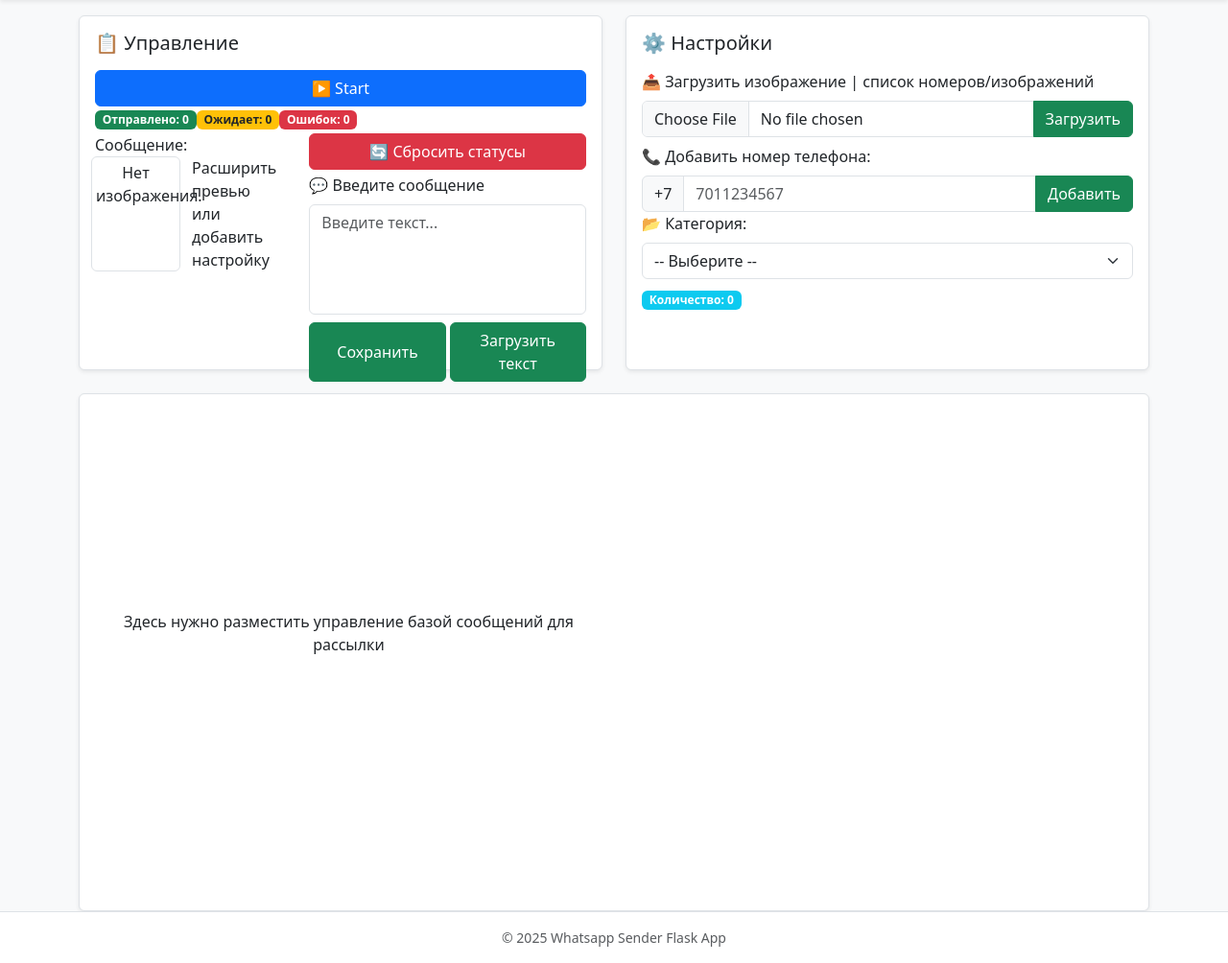
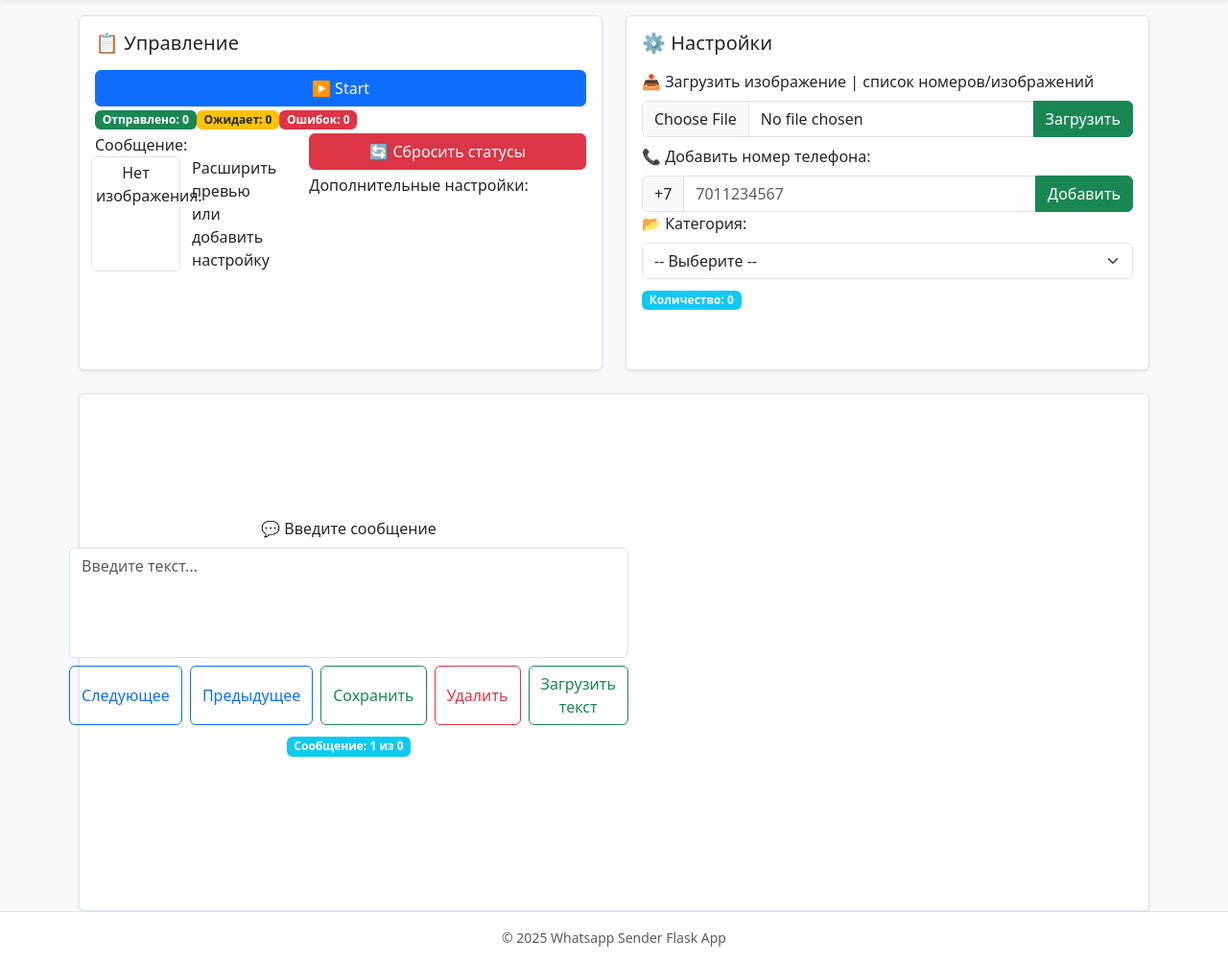
Before and after one commit to Resmus1/Whatsapp-Sender-3.0, a Flask app: page / in a window 1280 px wide. Shown: the part 57-1061 px from the top of the page at 96% size. Run offline with Flask 3, Linux system fonts and the light colour scheme; data that the repository does not hold is empty.

Commit message:
modified: - added leafing and saving messages to the base

```diff
--- a/app.py
+++ b/app.py
@@ -60,6 +60,8 @@
         current_image_url=current_image_url,
         image_directory_path=session["image_directory_path"],
         length=session["length"],
+        length_messages=session["length_messages"],
+        position_message=session.get("position_message", 0),
         sent_message=session.get("text_message"),
         numbers=session["list_numbers"],
         **utils.counter_statuses(g.data, selected_category)
@@ -92,7 +94,8 @@
                         page,
                     )
                 else:
-                    logger.info(f"Сообщение уже было отправлено: {contact.phone}")
+                    logger.info(
+                        f"Сообщение уже было отправлено: {contact.phone}")
 
             g.data = db.get_all_users()
             if all(contact.status == "sent" for contact in g.data):
@@ -125,16 +128,36 @@
 
 
 @app.route("/text", methods=["POST"])
-def text():
-    logger.info("Пользователь задал текст сообщения")
-    session["text_message"] = request.form.get("text") or ""
-
+def handle_text():
     uploaded_file = request.files.get("file")
     if uploaded_file and uploaded_file.filename.endswith('.txt'):
         file_content = uploaded_file.read().decode('utf-8')
         session["text_message"] = file_content
+        utils.add_message_to_db(session["text_message"])
+        return utils.go_home_page("Текст из файла загружен")
 
-    return utils.go_home_page("Текст сообщения сохранен")
+    session["text_message"] = request.form.get("text") or ""
+    action = request.form.get("action")
+
+    if action == "next":
+        if session["position_message"] < session["length_messages"] - 1:
+            session["position_message"] += 1
+            session["text_message"] = utils.get_index_message(session["position_message"])
+
+    elif action == "prev":
+        if session["position_message"] > 0:
+            session["position_message"] -= 1
+            session["text_message"] = utils.get_index_message(session["position_message"])
+
+
+    elif action == "save":
+        utils.add_message_to_db(session["text_message"])
+        return utils.go_home_page("Текст сообщения сохранен")
+    elif action == "delete":
+        utils.delete_message_in_db(session["text_message"])
+        return utils.go_home_page("Текст сообщения удален")
+
+    return utils.go_home_page("Нет действия или неизвестная команда")
 
 
 @app.route("/set_category", methods=["POST"])
--- a/database.py
+++ b/database.py
@@ -1,5 +1,5 @@
 from tinydb import TinyDB, Query
-from models import Contact, Image
+from models import Contact, Message
 import json
 from logger import logger
 
@@ -8,9 +8,9 @@
     def __init__(self, path="database.json"):
         self.db = TinyDB(path)
         self.contacts = self.db.table('contacts')
-        self.images = self.db.table('images')
+        self.messages = self.db.table('messages')
         self.Contacts = Query()
-        self.Images = Query()
+        self.Messages = Query()
 
     # ===== Contact =====
 
@@ -48,23 +48,36 @@
     def update_name(self, phone, name):
         self.contacts.update({'name': name}, self.Contacts.phone == phone)
 
-    # ===== Images =====
-
-    def add_image(self, image):
-        try:
-            if not self.images.contains(self.Images.url == image.url):
-                self.images.insert(image.to_dict())
-                logger.info(f"Добавлено изображение: {image.url}")
-                return True
-        except Exception as e:
-            logger.exception((f"Ошибка при добавлении изображения: {e}"))
-        return False
-
     def get_phones_categories(self):
         return list(set(contact.category for contact in self.get_all_users()))
 
     def get_phones_by_category(self, category):
         return [contact for contact in self.get_all_users() if contact.category == category]
 
+    # ===== Message =====
+
+    def add_message(self, message):
+        try:
+            if not self.messages.contains(self.Messages.text == message.text):
+                self.messages.insert(message.to_dict())
+                logger.debug(f"Добавлено сообщение: {message.text}")
+                return True
+        except Exception as e:
+            logger.exception((f"Ошибка при добавлении сообщения: {e}"))
+        return False
+
+    def count_messages(self):
+        return len(self.messages)
+
+    def get_all_messages(self):
+        try:
+            return [Message.from_dict(message) for message in self.messages.all()]
+        except json.JSONDecodeError:
+            return []
+
+    def delete_message(self, text_message):
+        self.messages.remove(self.Messages.text == text_message)
+
+
 
 db = Database()
--- a/templates/base.html
+++ b/templates/base.html
@@ -66,6 +66,12 @@
 
     <!-- Bootstrap JS -->
     <script src="https://cdn.jsdelivr.net/npm/bootstrap@5.3.3/dist/js/bootstrap.bundle.min.js"></script>
+
+    <script>
+        document.getElementById("fileInput").addEventListener("change", function () {
+            document.getElementById("textForm").submit();
+        });
+    </script>
 </body>
 
 </html>
--- a/templates/index.html
+++ b/templates/index.html
@@ -59,20 +59,7 @@
             </form>
         </div>
         <div>
-            <form action="/text" method="post" enctype="multipart/form-data" class="mb-2" id="textForm">
-                <label for="text" class="form-label">💬 Введите сообщение</label>
-                <div class="mb-2">
-                    <textarea name="text" id="text" class="form-control textarea_message" maxlength="1000"
-                        placeholder="Введите текст...">{{ session.get('text_message') }}</textarea>
-                </div>
-                <div class="d-flex">
-                    <button type="submit" class="btn btn-success w-50 me-1" name="action"
-                        value="save">Сохранить</button>
-                    <input type="file" name="file" accept=".txt" class="d-none" id="fileInput">
-                    <label for="fileInput" class="btn btn-success w-50 mb-0" style="cursor: pointer;">Загрузить
-                        текст</label>
-                </div>
-            </form>
+            <p class="m-0">Дополнительные настройки:</p>
         </div>
     </div>
 </div>
@@ -123,7 +110,27 @@
 
 {% block picture %}
 <div class="mb-4">
-    <p>Здесь нужно разместить управление базой сообщений для рассылки</p>
+    <form action="/text" method="post" enctype="multipart/form-data" class="mb-2" id="textForm">
+        <label for="text" class="form-label">💬 Введите сообщение</label>
+        <div class="mb-2">
+            <textarea name="text" id="text" class="form-control textarea_message" maxlength="1000"
+                placeholder="Введите текст...">{{ session.get('text_message') }}</textarea>
+        </div>
+        <div class="d-flex gap-2">
+            <button type="submit" name="action" value="next" class="btn btn-outline-primary">Следующее</button>
+            <button type="submit" name="action" value="prev" class="btn btn-outline-primary">Предыдущее</button>
+            <button type="submit" name="action" value="save" class="btn btn-outline-success">Сохранить</button>
+            <button type="submit" name="action" value="delete" class="btn btn-outline-danger">Удалить</button>
+
+            <input type="file" name="file" accept=".txt" class="d-none" id="fileInput">
+            <label for="fileInput" class="btn btn-outline-success" style="cursor: pointer;">Загрузить текст</label>
+        </div>
+        <div class="mt-2">
+            <span class="badge bg-info">Сообщение:
+                {{ position_message + 1}} из {{ length_messages}}
+            </span>
+        </div>
+    </form>
 </div>
 {% endblock %}
 
--- a/utils.py
+++ b/utils.py
@@ -1,9 +1,8 @@
 import os
-import random
 import requests
 from flask import url_for, redirect, current_app, session, g
 from database import db
-from models import Contact, Image
+from models import Contact, Message
 from collections import Counter
 
 
@@ -79,6 +78,7 @@
     session["text_message"] = session.get("text_message", "")
     session["categories"] = db.get_phones_categories()
     session["selected_category"] = session.get("selected_category", None)
+    session["position_message"] = session.get("position_message", 0)
     g.data = db.get_all_users() or []
 
     if session["selected_category"]:
@@ -91,6 +91,7 @@
     session["list_numbers"] = get_processed_numbers(
         g.data, session["selected_category"])
     session["length"] = len(session["list_numbers"])
+    session["length_messages"] = db.count_messages()
 
 
 def change_status(phone, status):
@@ -119,5 +120,21 @@
     return cleaned
 
 
+def add_message_to_db(message):
+    upload_message = Message(message)
+    db.add_message(upload_message)
+
+def get_index_message(index_message):
+    messages = db.get_all_messages()
+    if not messages:
+        return ""
+    return messages[index_message].text
+
+def delete_message_in_db(text_message):
+    db.delete_message(text_message)
+    session["text_message"] = ""
+
+
+
 def go_home_page(message):
     return redirect(url_for('index', message=message))
```
Also changed, not shown: models.py (+5 -8 lines).
